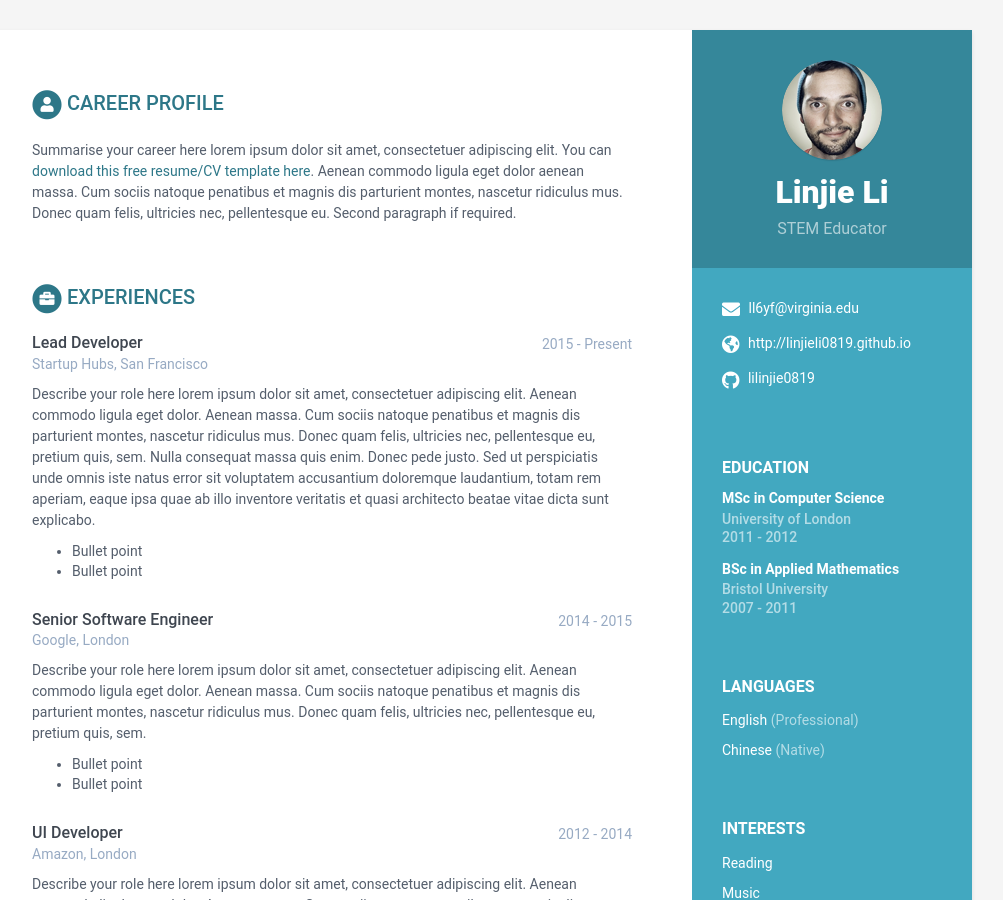
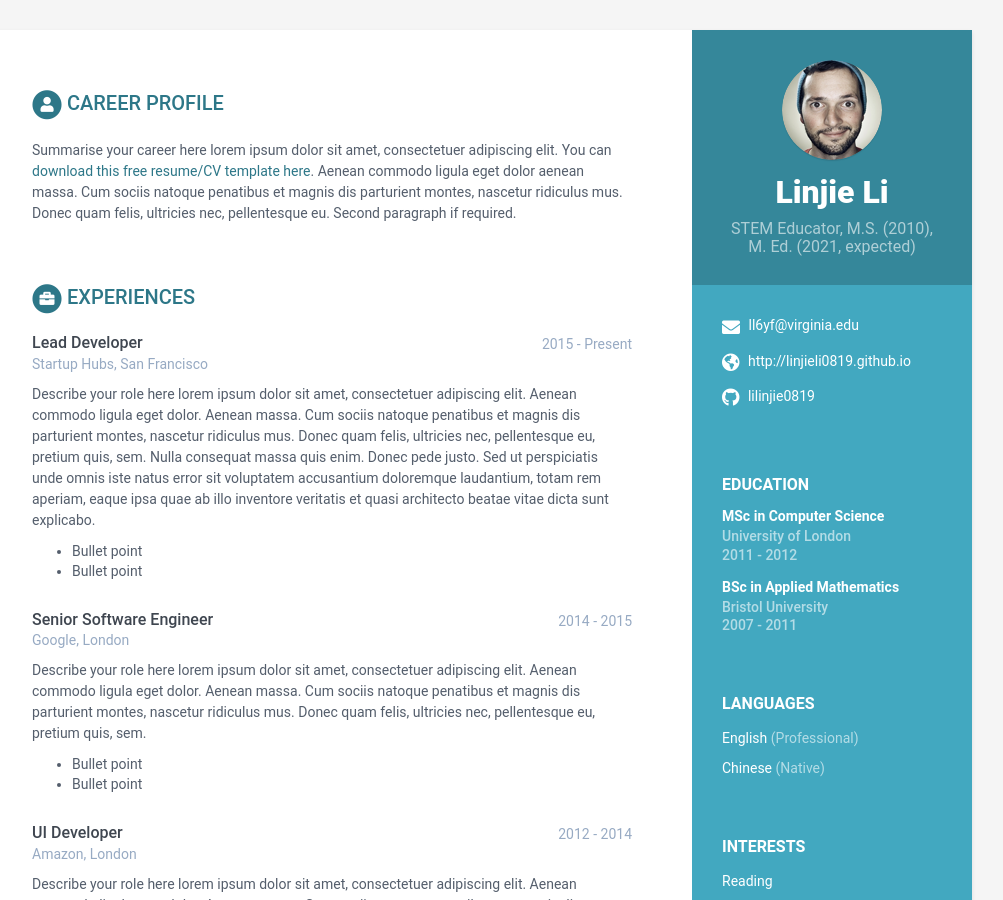
Before and after one commit to linjieli0819/linjieli0819.github.io, a Jekyll site: the page built from index.html, in a window 1280 px wide and 900 px high. Shown: the whole window, without its empty margins (168-1171 px from the left). Built offline with Jekyll 4.4.1, drawn with Linux system fonts in a browser that asks for light colours.

Commit message:
Update data.yml

```diff
--- a/_data/data.yml
+++ b/_data/data.yml
@@ -8,7 +8,7 @@ sidebar:
 
     # Profile information
     name: Linjie Li
-    tagline: STEM Educator
+    tagline: STEM Educator, M.S. (2010), M. Ed. (2021, expected)
     avatar: profile.png  #place a 100x100 picture inside /assets/images/ folder and provide the name of the file below
 
     # Sidebar links
```
